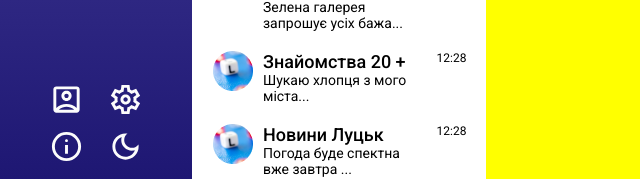
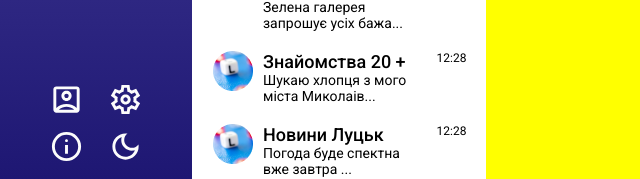
Before and after one commit to kpdchat/kpdchat, a React (Create React App) app: page / in a window 1280 px wide. Shown: the part 456-635 px from the top of the page, without its empty margins (0-640 px from the left). Built offline with nearby package versions, Linux system fonts and the light colour scheme.

Commit message:
test commit after change url

```diff
--- a/src/components/WindowChat.jsx
+++ b/src/components/WindowChat.jsx
@@ -118,7 +118,7 @@ export function WindowChat() {
                   <img src={chat_logo} alt="" />
                   <div className="list__text">
                     <h3>Знайомства 20 +</h3>
-                    <p> Шукаю хлопця з мого міста...</p>
+                    <p> Шукаю хлопця з мого міста Миколаів...</p>
                   </div>
                 </div>
                 <span>12:28</span>
```
